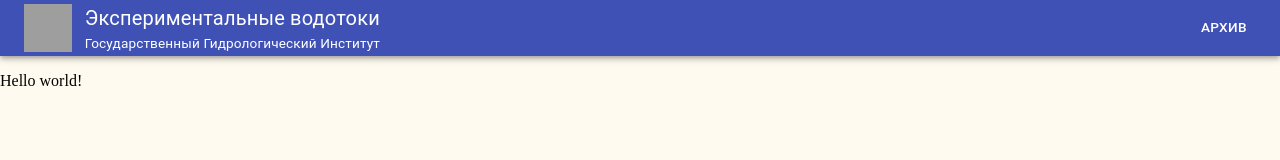
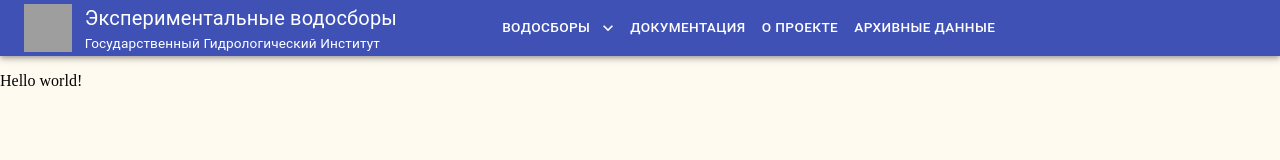
Before and after one commit to shi-hydrology/experimental_catchments, a React app: page / in a window 1280 px wide. Built offline with nearby package versions, Linux system fonts and the light colour scheme; grey boxes are pictures that could not be loaded.

Commit message:
header buttons added, icons (dwded, chd)

```diff
--- a/package.json
+++ b/package.json
@@ -4,6 +4,7 @@
   "private": true,
   "dependencies": {
     "@material-ui/core": "^4.11.3",
+    "@material-ui/icons": "^4.11.2",
     "@testing-library/jest-dom": "^5.11.9",
     "@testing-library/react": "^11.2.3",
     "@testing-library/user-event": "^12.6.2",
--- a/public/index.html
+++ b/public/index.html
@@ -2,14 +2,14 @@
 <html lang="en">
   <head>
     <meta charset="utf-8" />
-    <link rel="icon" href="%PUBLIC_URL%/favicon.ico" />
+    <link rel="icon" href="swamp.ico" />
     <meta name="viewport" content="width=device-width, initial-scale=1" />
     <meta name="theme-color" content="#000000" />
     <meta
       name="description"
       content="Web site created using create-react-app"
     />
-    <link rel="apple-touch-icon" href="%PUBLIC_URL%/logo192.png" />
+    <link rel="apple-touch-icon" href="swamp.png" />
     <!--
       manifest.json provides metadata used when your web app is installed on a
       user's mobile device or desktop. See https://developers.google.com/web/fundamentals/web-app-manifest/
--- a/requied_instalations.txt
+++ b/requied_instalations.txt
@@ -2,3 +2,4 @@ npm install @material-ui/core
 npm i react-router-dom
 npm i react-leaflet
 npm i leaflet
+npm i @material-ui/icons
--- a/src/Header.js
+++ b/src/Header.js
@@ -4,10 +4,32 @@ import Toolbar from '@material-ui/core/Toolbar';
 import Typography from '@material-ui/core/Typography';
 import Button from '@material-ui/core/Button';
 import ButtonBase from '@material-ui/core/ButtonBase';
+import ExpandMoreIcon from '@material-ui/icons/ExpandMore';
 
 import colors from './palette.js'
 
 export default function Header(props) {
+
+  const [state, setState] = React.useState({
+    swampListOpen: false
+  });
+
+  const setSwampListOpen=(event)=>{
+    setState({ ...state, swampListOpen: true });
+  }
+
+  const setSwampListClose=(event)=>{
+    setState({ ...state, swampListOpen: false });
+  }
+
+  const returnSwampItems=()=>{
+    if (state.swampListOpen==true){
+      return <div style={{height: '100px', width: '100px', background:'red'}}>
+        <p>im alive</p>
+      </div>
+    }
+  }
+
   return (
     <div>
       <AppBar position="static" style={{flexGrow: 1, background: colors.blue2, color: '#ffffff', height: '7vh', padding: 0}} >
@@ -19,17 +41,27 @@ export default function Header(props) {
 
           <div style={{flexGrow: 1}}>
           <Typography  style={{flexGrow: 1, fontSize: '2.5vh', margin: '0 1vw '}} >
-                Экспериментальные водотоки
+            Экспериментальные водосборы
           </Typography>
           <Typography  style={{fontSize: '1.7vh', flexGrow: 1, margin: '0 1vw ', padding: 0}}>
             Государственный Гидрологический Институт
           </Typography>
           </div>
 
+          <div style={{flexGrow: 3}}>
+            <Button wrapped color="inherit" endIcon={<ExpandMoreIcon/>} >
+              <span style={{ fontSize: '1.7vh' }}>Водосборы</span>
+            </Button>
+            <Button wrapped color="inherit" href='https://docs.google.com/document/d/1ypX0_GwKSKtDZJIolB54_Xmwn0wxbII0zEQMkpTd-HU/edit#heading=h.khx6aa9k6ye4' target="_blank">
+              <span style={{ fontSize: '1.7vh' }}>Документация</span>
+            </Button>
+            <Button wrapped color="inherit">
+              <span style={{ fontSize: '1.7vh' }}>О проекте</span>
+            </Button>
             <Button wrapped color="inherit" href='#'>
-                        <span style={{ fontSize: '1.7vh' }}>Архив</span>
+              <span style={{ fontSize: '1.7vh' }}>Архивные данные</span>
             </Button>
-
+          </div>
 
         </Toolbar>
       </AppBar>
```
Also changed, not shown: public/favicon.ico (deleted), public/logo192.png (deleted), public/logo512.png (deleted), public/swamp.ico (added), public/swamp.svg (added), src/logo.svg (deleted), 2 other files. Lines whose indentation alone changed are shown as unchanged.
